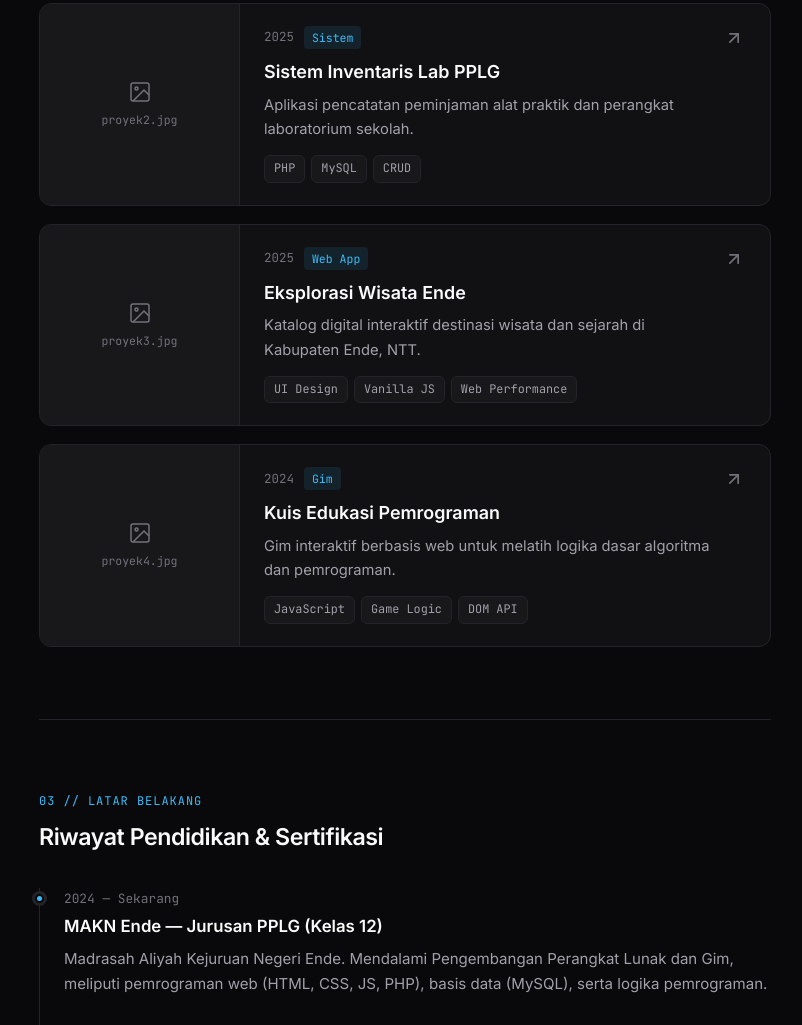
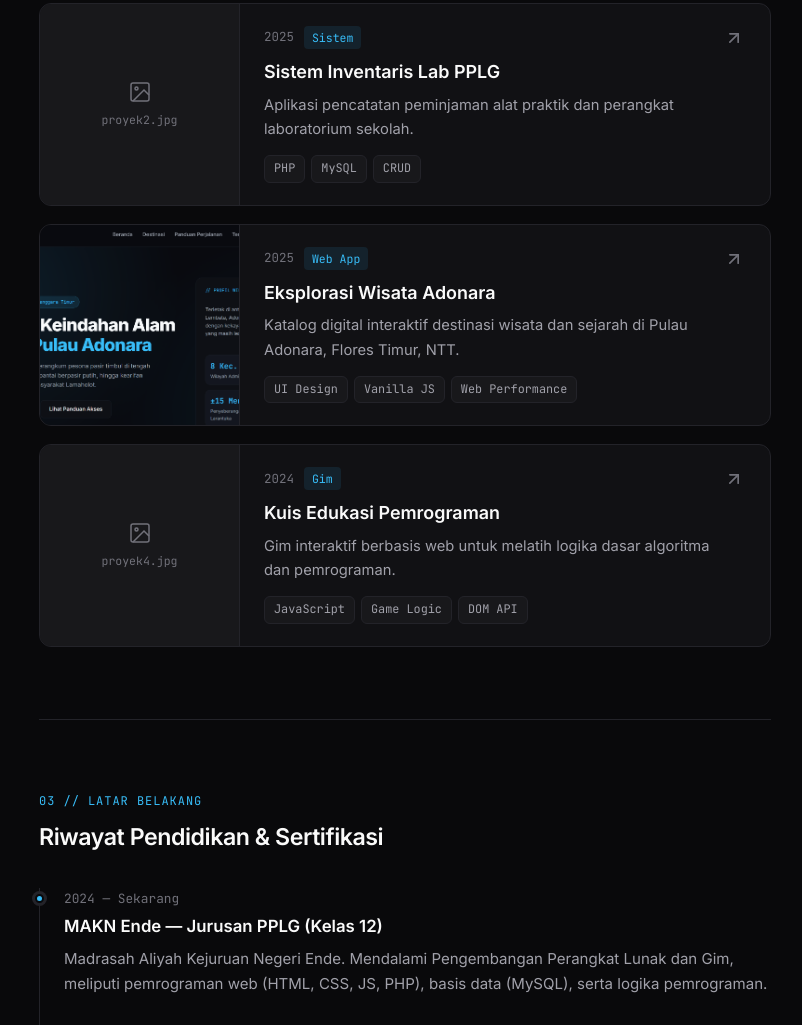
Before and after one commit to Muhaimin06/Portofoli-Muhaimin, a plain HTML site: page index.html in a window 1280 px wide. Shown: the part 1627-2652 px from the top of the page, without its empty margins (235-1037 px from the left). Drawn offline with Linux system fonts and the light colour scheme.

Commit message:
ganti nama

```diff
--- a/index.html
+++ b/index.html
@@ -203,7 +203,7 @@
 
                 <!-- Proyek 3 -->
                 <article class="project-card spotlight-card" data-category="web"
-                    data-title="Eksplorasi Wisata Ende & Kelimutu"
+                    data-title="Eksplorasi Wisata Adonara"
                     data-year="2025"
                     data-role="Web Designer & Developer"
                     data-stack="HTML, Modern CSS, Vanilla JS"
@@ -211,7 +211,7 @@
                     data-desc="Halaman web katalog wisata daerah Kabupaten Ende yang memperkenalkan destinasi ikonik seperti Danau Kelimutu, Situs Bung Karno, dan budaya lokal dengan optimasi kecepatan muat."
                     data-link="https://wisata-adonara.vercel.app/">
                     <div class="project-thumb">
-                        <img src="proyek3.jpg" alt="Preview Eksplorasi Wisata Ende" onerror="this.style.display='none'; this.nextElementSibling.style.display='flex';">
+                        <img src="home.png" alt="Preview Eksplorasi Wisata Ende" onerror="this.style.display='none'; this.nextElementSibling.style.display='flex';">
                         <div class="thumb-placeholder" style="display: none;">
                             <svg width="24" height="24" viewBox="0 0 24 24" fill="none" stroke="currentColor" stroke-width="1.5"><rect x="3" y="3" width="18" height="18" rx="2"/><circle cx="8.5" cy="8.5" r="1.5"/><polyline points="21 15 16 10 5 21"/></svg>
                             <span>proyek3.jpg</span>
@@ -223,8 +223,8 @@
                                 <span class="year">2025</span>
                                 <span class="category-pill">Web App</span>
                             </div>
-                            <h3>Eksplorasi Wisata Ende</h3>
-                            <p>Katalog digital interaktif destinasi wisata dan sejarah di Kabupaten Ende, NTT.</p>
+                            <h3>Eksplorasi Wisata Adonara</h3>
+                            <p>Katalog digital interaktif destinasi wisata dan sejarah di Pulau Adonara, Flores Timur, NTT.</p>
                             <div class="tech-tags">
                                 <span>UI Design</span>
                                 <span>Vanilla JS</span>
```
Also changed, not shown: home.png (added).
